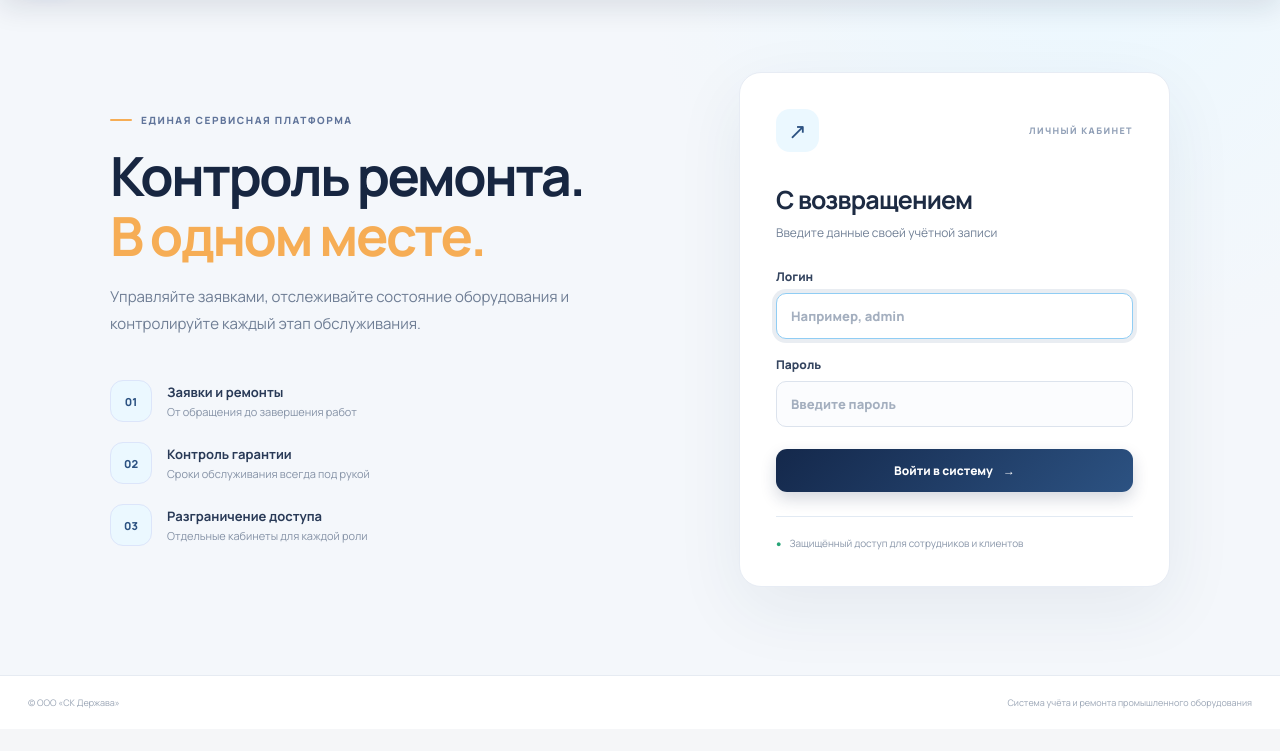
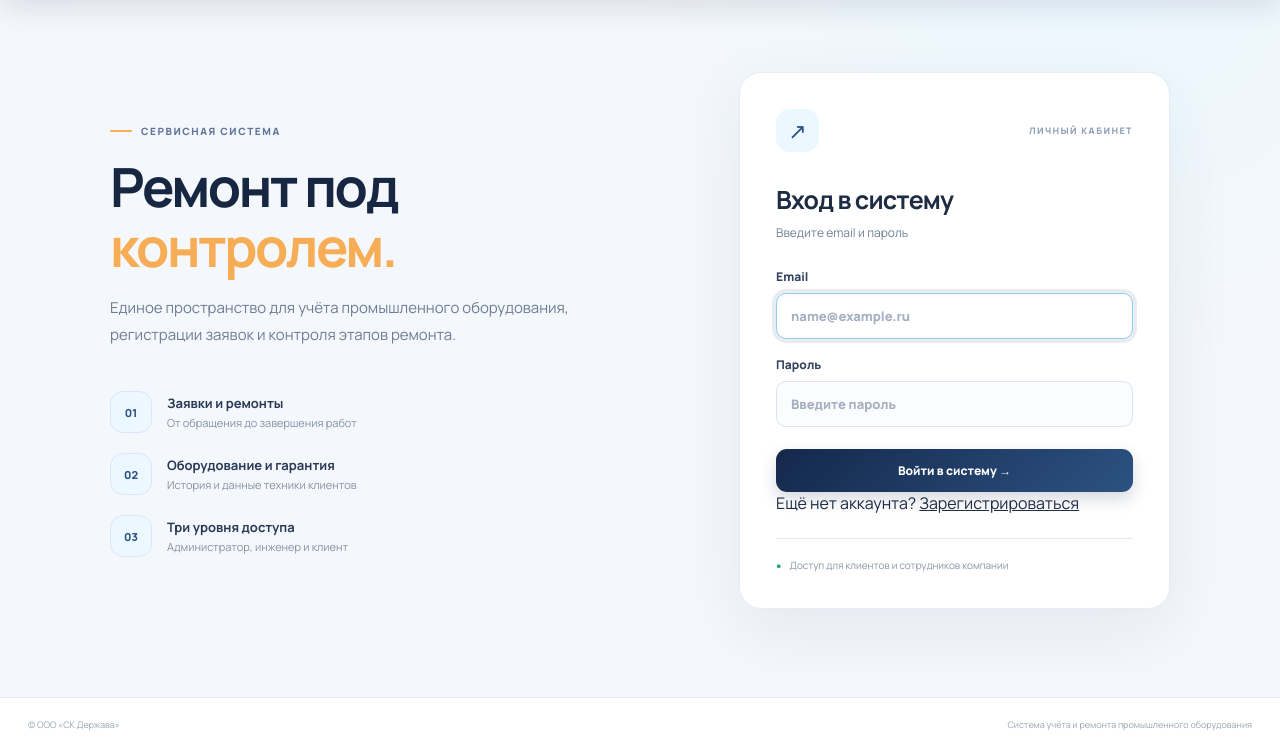
Before and after one commit to RShukrona/UchPrak2026, a Flask app: template templates/login.html in a window 1280 px wide. Shown: the part 78-829 px from the top of the page. Before the commit the page ends 786 px from the top, so only its background shows below. Run offline with Flask 3, Linux system fonts and the light colour scheme; the template is opened without the code that fills it, so the values that code supplies are empty; some libraries are stand-ins or nearby versions.

Commit message:
Обновить интерфейс под новую схему базы данных

```diff
--- a/templates/login.html
+++ b/templates/login.html
@@ -3,26 +3,25 @@
 {% block content %}
 <section class="auth-layout">
   <div class="auth-intro">
-    <div class="eyebrow"><span class="eyebrow-line"></span> ЕДИНАЯ СЕРВИСНАЯ ПЛАТФОРМА</div>
-    <h1>Контроль ремонта.<br><span>В одном месте.</span></h1>
-    <p>Управляйте заявками, отслеживайте состояние оборудования и контролируйте каждый этап обслуживания.</p>
+    <div class="eyebrow"><span class="eyebrow-line"></span> СЕРВИСНАЯ СИСТЕМА</div>
+    <h1>Ремонт под<br><span>контролем.</span></h1>
+    <p>Единое пространство для учёта промышленного оборудования, регистрации заявок и контроля этапов ремонта.</p>
     <div class="feature-list">
       <div><span class="feature-icon">01</span><span><strong>Заявки и ремонты</strong><small>От обращения до завершения работ</small></span></div>
-      <div><span class="feature-icon">02</span><span><strong>Контроль гарантии</strong><small>Сроки обслуживания всегда под рукой</small></span></div>
-      <div><span class="feature-icon">03</span><span><strong>Разграничение доступа</strong><small>Отдельные кабинеты для каждой роли</small></span></div>
+      <div><span class="feature-icon">02</span><span><strong>Оборудование и гарантия</strong><small>История и данные техники клиентов</small></span></div>
+      <div><span class="feature-icon">03</span><span><strong>Три уровня доступа</strong><small>Администратор, инженер и клиент</small></span></div>
     </div>
   </div>
   <div class="auth-card">
     <div class="auth-card-top"><span class="auth-icon">↗</span><span class="auth-caption">ЛИЧНЫЙ КАБИНЕТ</span></div>
-    <h2>С возвращением</h2>
-    <p class="muted">Введите данные своей учётной записи</p>
+    <h2>Вход в систему</h2><p class="muted">Введите email и пароль</p>
     <form method="post" class="form-stack">
-      <input type="hidden" name="csrf_token" value="{{ csrf_token() }}">
-      <label>Логин<input name="username" autocomplete="username" placeholder="Например, admin" required autofocus></label>
+      <label>Email<input type="email" name="email" autocomplete="username" placeholder="name@example.ru" required autofocus></label>
       <label>Пароль<input type="password" name="password" autocomplete="current-password" placeholder="Введите пароль" required></label>
-      <button class="button button-primary button-wide" type="submit">Войти в систему <span aria-hidden="true">→</span></button>
+      <button class="button button-primary button-wide" type="submit">Войти в систему →</button>
     </form>
-    <div class="auth-note"><span>●</span> Защищённый доступ для сотрудников и клиентов</div>
+    <p class="auth-register">Ещё нет аккаунта? <a href="{{ url_for('register') }}">Зарегистрироваться</a></p>
+    <div class="auth-note"><span>●</span> Доступ для клиентов и сотрудников компании</div>
   </div>
 </section>
 {% endblock %}
```
